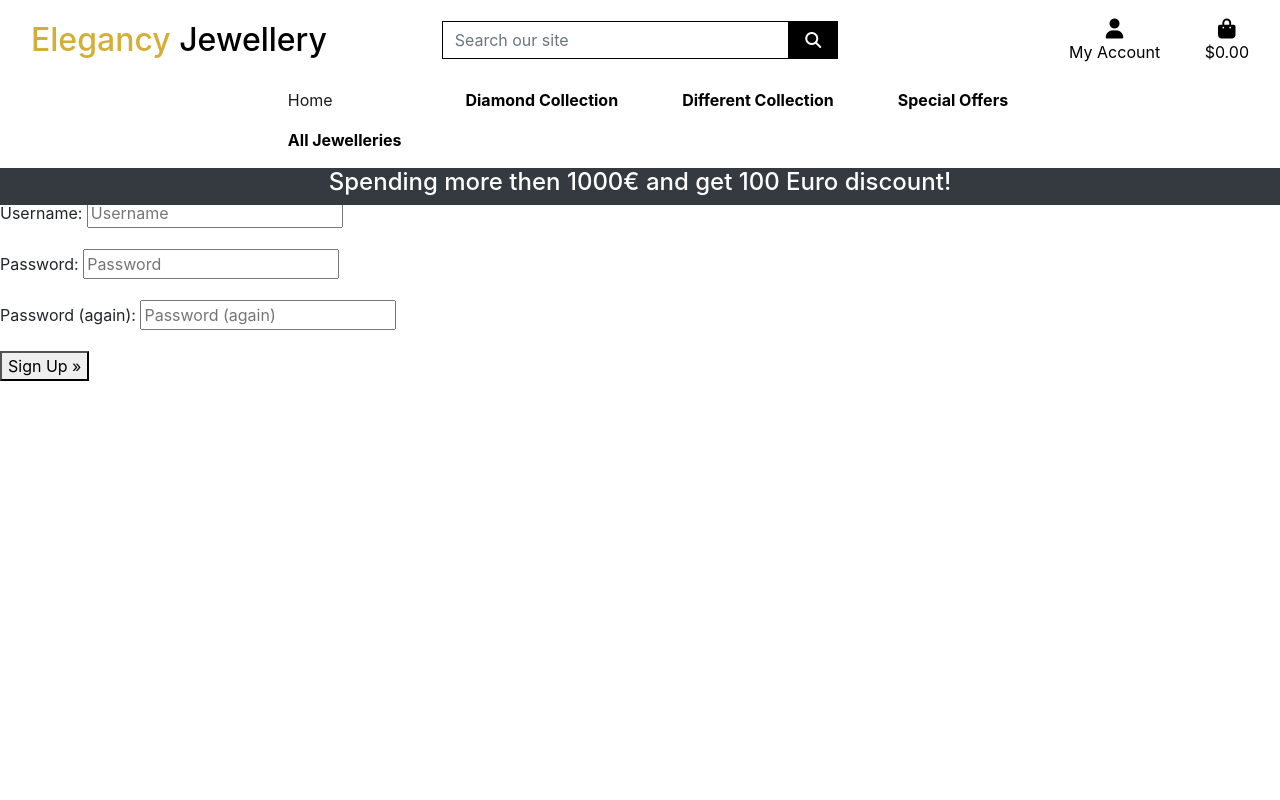
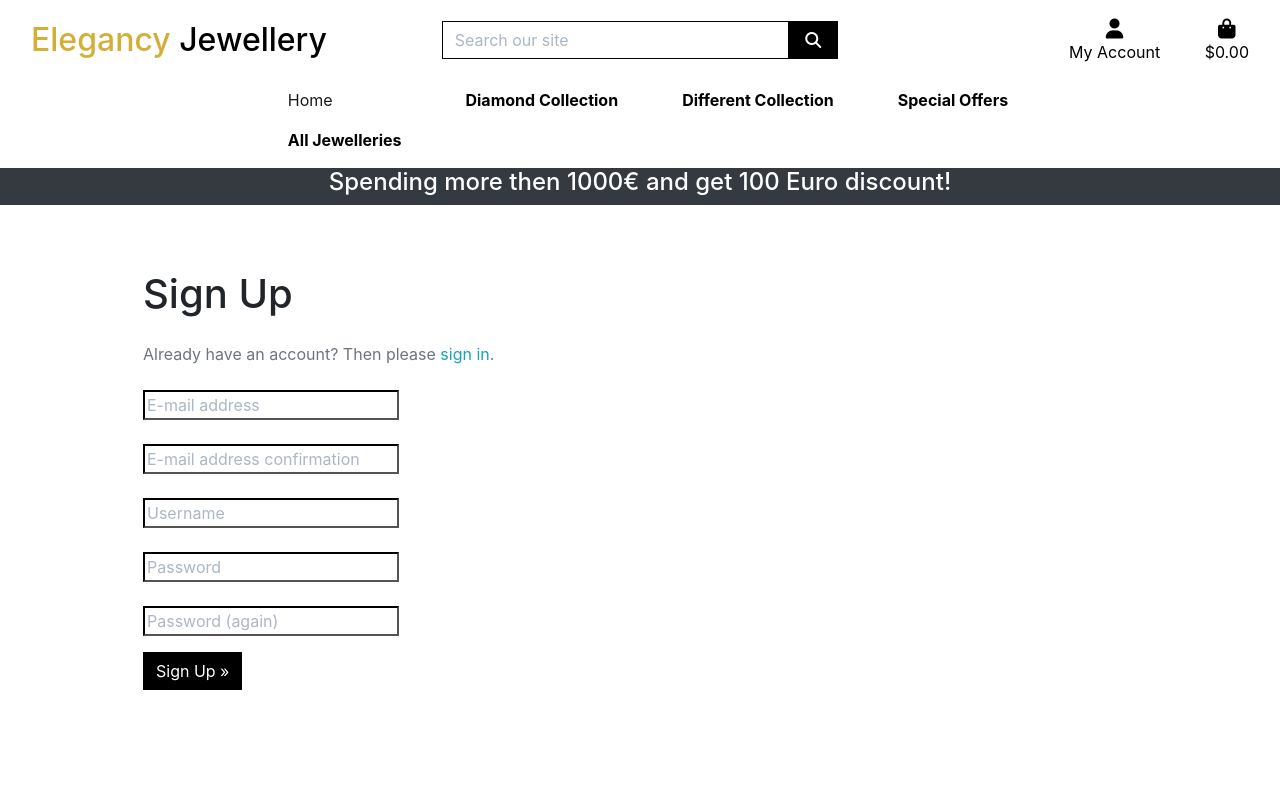
Before and after one commit to Aliona83/project_j, a Django app: page /accounts/signup/ in a window 1280 px wide. Run offline with Django 3.2, Linux system fonts and the light colour scheme; some libraries are stand-ins or nearby versions.

Commit message:
Tested profiles upgrate allauth files

```diff
--- a/profiles/templates/profiles/profiles.html
+++ b/profiles/templates/profiles/profile.html
@@ -23,4 +23,5 @@
                 <hr>
             </div>
         </div>
+        {{ profile }}
 {% endblock %}
--- a/static/css/base.css
+++ b/static/css/base.css
@@ -101,6 +101,9 @@ html {
     cursor: pointer;
 }
 
+input[name='q']::placeholder {
+    color: #aab7c4;
+}
 
 img {
     display: flex;
@@ -193,10 +196,97 @@ a.category-badge > span.badge:hover {
     .container {
       max-width: 80%;
     }
+
+/* Allauth form formatting */
+
+.allauth-form-inner-content p {
+    margin-top: 1.5rem; /* mt-4 */
+    color: #6c757d; /* text-secondary */
+}
+
+.allauth-form-inner-content input {
+    border-color: #000;
+    border-radius: 0;
+}
+
+.allauth-form-inner-content label:not([for='id_remember']) {
+    display: none;
+}
+
+.allauth-form-inner-content input::placeholder {
+    color: #aab7c4;
+}
+
+.allauth-form-inner-content button,
+.allauth-form-inner-content input[type='submit'] {
+	/* btn */
+	display: inline-block;
+    font-weight: 400;
+    color: #fff;
+    text-align: center;
+    vertical-align: middle;
+    -webkit-user-select: none;
+    -moz-user-select: none;
+    -ms-user-select: none;
+    user-select: none;
+    background-color: #000;
+    border: 1px solid #000;
+    padding: .375rem .75rem;
+    font-size: 1rem;
+    line-height: 1.5;
+    border-radius: 0;
+
+    /* standard bootstrap btn transitions */
+    transition: color .15s ease-in-out,background-color .15s ease-in-out,border-color .15s ease-in-out,box-shadow .15s ease-in-out;
+}
+
+.allauth-form-inner-content button:hover,
+.allauth-form-inner-content input[type='submit']:hover {
+	color: #fff;
+    background-color: #222;
+    border-color: #222;
+}
+
+.allauth-form-inner-content a {
+	color: #17a2b8; /* text-info */
+}
+
   }
 
   /* fixed top navbar only on medium and up */
-  @media (min-width: 892px) {
+@media (min-width: 992px) {
+    .fixed-top-desktop-only {
+        position: fixed;
+        top: 0;
+        right: 0;
+        left: 0;
+        z-index: 1030;
+    }
+
+    .header-container {
+        padding-top: 164px;
+    }
+}
+
+/* pad the top a bit when navbar is collapsed on mobile */
+@media (max-width: 991px) {
+    .header-container {
+        padding-top: 116px;
+    }
+
+    body {
+        height: calc(100vh - 116px);
+    }
+}
+  /* fixed top navbar only on medium and up */
+  @media (min-width: 380px) {
+
+      .header-container {
+          padding-top: 164px;
+      }
+  }
+
+  @media (max-width: 380px) {
     .fixed-top-desktop-only {
         position: fixed;
         top: 0;
@@ -208,19 +298,16 @@ a.category-badge > span.badge:hover {
   flex: 0 0 25%;
   max-width: 25%;
 }
+  }
     .header-container {
-          padding-top: 164px;
-      }
-  }
-/* pad the top a bit when navbar is collapsed on mobile */
-@media (max-width: 991px) {
-    .header-container {
-        padding-top: 116px;
+        padding-top: 270px;
     }
 
     body {
         height: calc(100vh - 116px);
     }
+    .home-page-text {
+        padding-top: 20rem;
      }
 @media (max-width: 380px) {
     .header-container {
--- a/templates/allauth/account/base.html
+++ b/templates/allauth/account/base.html
@@ -1 +1,16 @@
 {% extends "base.html" %}
+
+
+{% block content %}
+    <div class="container header-container">
+        <div class="overlay"></div>
+        <div class="row">
+            <div class="col-12 col-md-6">
+                <div class="allauth-form-inner-content">
+                    {% block inner_content %}
+                    {% endblock %}
+                </div>
+            </div>
+        </div>
+    </div>
+{% endblock %}
--- a/templates/allauth/account/email_confirm.html
+++ b/templates/allauth/account/email_confirm.html
@@ -6,7 +6,7 @@
 {% block head_title %}{% trans "Confirm E-mail Address" %}{% endblock %}
 
 
-{% block content %}
+{% block inner_content %}
 <h1>{% trans "Confirm E-mail Address" %}</h1>
 
 {% if confirmation %}
--- a/templates/allauth/account/login.html
+++ b/templates/allauth/account/login.html
@@ -5,7 +5,7 @@
 
 {% block head_title %}{% trans "Sign In" %}{% endblock %}
 
-{% block content %}
+{% block inner_content %}
 
 <h1>{% trans "Sign In" %}</h1>
 
--- a/templates/allauth/account/signup.html
+++ b/templates/allauth/account/signup.html
@@ -4,7 +4,7 @@
 
 {% block head_title %}{% trans "Signup" %}{% endblock %}
 
-{% block content %}
+{% block inner_content %}
 <h1>{% trans "Sign Up" %}</h1>
 
 <p>{% blocktrans %}Already have an account? Then please <a href="{{ login_url }}">sign in</a>.{% endblocktrans %}</p>
--- a/templates/allauth/account/verification_sent.html
+++ b/templates/allauth/account/verification_sent.html
@@ -4,8 +4,10 @@
 
 {% block head_title %}{% trans "Verify Your E-mail Address" %}{% endblock %}
 
-{% block content %}
-    <h1>{% trans "Verify Your E-mail Address" %}</h1>
+{% block inner_content %}
+    <hr>
+    <h2 class="logo-font mb-4">{% trans "Verify Your E-mail Address" %}</h2>
+    <hr>
 
     <p>{% blocktrans %}We have sent an e-mail to you for verification. Follow the link provided to finalize the signup process. Please contact us if you do not receive it within a few minutes.{% endblocktrans %}</p>
 
--- a/templates/base.html
+++ b/templates/base.html
@@ -74,7 +74,7 @@
                                 {% if request.user.is_superuser %}
                                     <a href="" class="dropdown-item">Product Management</a>
                                 {% endif %}
-                                <a href="" class="dropdown-item">My Profile</a>
+                                <a href="{% url 'profile' %}" class="dropdown-item">My Profile</a>
                                 <a href="{% url 'account_logout' %}" class="dropdown-item">Logout</a>
                             {% else %}
                                 <a href="{% url 'account_signup' %}" class="dropdown-item">Register</a>
```
Also changed, not shown: profiles/views.py (+6 -4 lines). Lines whose indentation alone changed are shown as unchanged.
